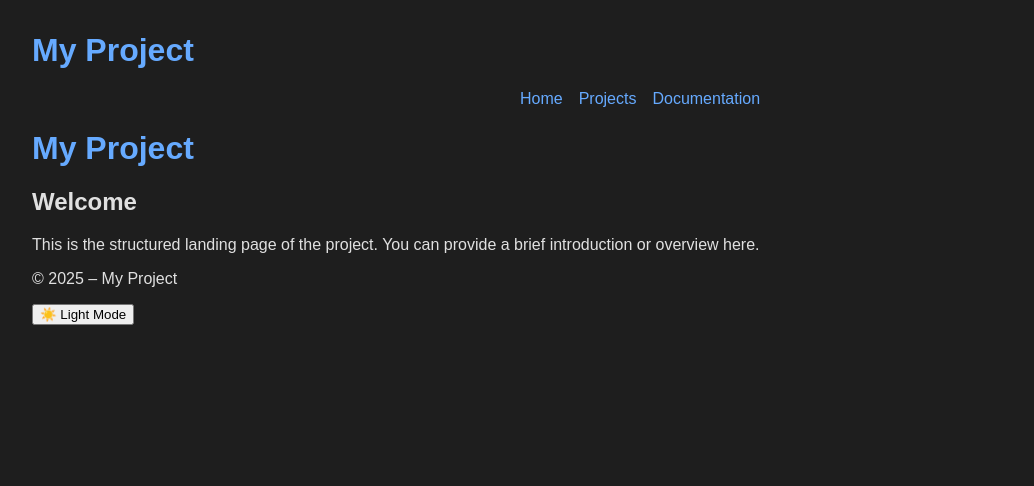
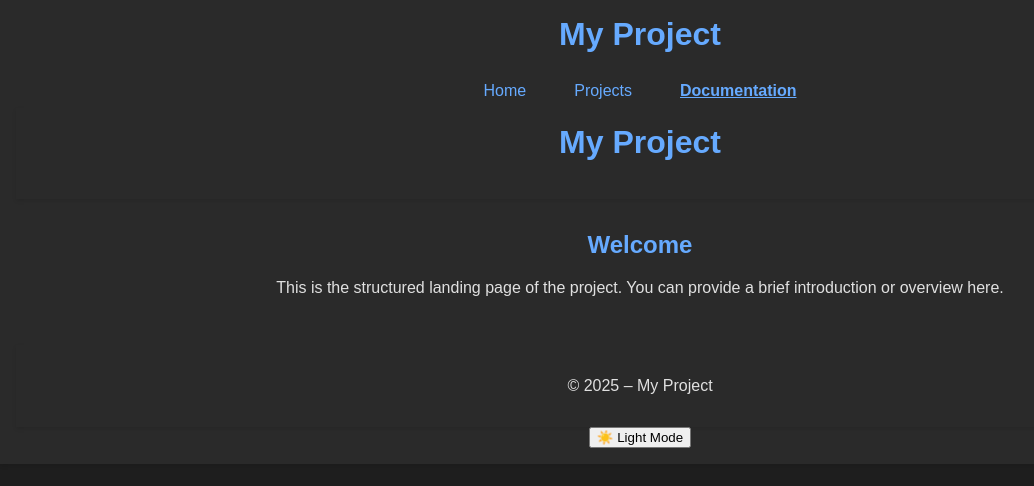
Before and after one commit to seppserver/html, a plain HTML site: page docs.html in a window 1280 px wide. Both pictures are taken after a click on the button "🌙 Dark Mode". Shown: the whole page, without its empty margins (0-1034 px from the left). Drawn offline with Linux system fonts and the light colour scheme.

Commit message:
Update style.css

```diff
--- a/style.css
+++ b/style.css
@@ -1,60 +1,44 @@
+/* ===== Base Styles ===== */
 body {
   font-family: Arial, sans-serif;
-  margin: 2em;
+  margin: 0;
+  padding: 0;
   background-color: #f9f9f9;
-  color: #444444; /* vorher: #333 */
+  color: #333;
+  display: flex;
+  flex-direction: column;
+  min-height: 100vh;
 }
 
-h1 {
+h1, h2 {
+  margin-top: 0;
   color: #0066cc;
 }
 
 a {
   color: #0066cc;
   text-decoration: none;
-}
-
-a:hover {
-  text-decoration: underline;
-}
-/* Heller Modus (Standard) */
-body {
-  font-family: Arial, sans-serif;
-  margin: 2em;
-  background-color: #f9f9f9;
-  color: #333;
-}
-
-h1 {
-  color: #0066cc;
-}
-
-a {
-  color: #0066cc;
-  text-decoration: none;
+  font-weight: 500;
 }
 
 a:hover {
   text-decoration: underline;
 }
 
-/* Dunkler Modus */
-body.dark-mode {
-  background-color: #1e1e1e;
-  color: #e0e0e0;
+/* ===== Header & Footer ===== */
+.site-header,
+.site-footer {
+  background-color: #eee;
+  padding: 1em;
+  text-align: center;
+  box-shadow: 0 2px 4px rgba(0, 0, 0, 0.1);
 }
 
-body.dark-mode h1 {
-  color: #66aaff;
+.site-footer {
+  margin-top: auto;
 }
 
-body.dark-mode a {
-  color: #66aaff;
-}
-
-body.dark-mode a:hover {
-  color: #99ccff;
-}
+/* ===== Navigation ===== */
 #menu-toggle {
   display: none;
   background: none;
@@ -71,7 +55,65 @@ body.dark-mode a:hover {
   flex-wrap: wrap;
 }
 
-/* Mobile: Menü zunächst verstecken */
+.main-nav a {
+  padding: 0.5em 1em;
+  border-radius: 5px;
+  transition: background-color 0.2s ease-in-out;
+}
+
+.main-nav a.active {
+  text-decoration: underline;
+  font-weight: bold;
+  color: #003366;
+}
+
+.main-nav a:hover {
+  background-color: #ddd;
+}
+
+/* ===== Content Area ===== */
+.content {
+  flex: 1;
+  padding: 2em;
+}
+
+/* ===== Dark Mode ===== */
+body.dark-mode {
+  background-color: #1e1e1e;
+  color: #e0e0e0;
+}
+
+body.dark-mode h1,
+body.dark-mode h2 {
+  color: #66aaff;
+}
+
+body.dark-mode a {
+  color: #66aaff;
+}
+
+body.dark-mode a:hover {
+  color: #99ccff;
+}
+
+body.dark-mode .site-header,
+body.dark-mode .site-footer {
+  background-color: #2a2a2a;
+}
+
+body.dark-mode .main-nav a:hover {
+  background-color: #444;
+}
+
+body.dark-mode .main-nav a.active {
+  color: #66aaff;
+}
+
+body.dark-mode #menu-toggle {
+  color: #fff;
+}
+
+/* ===== Responsive Menu ===== */
 @media (max-width: 768px) {
   #menu-toggle {
     display: block;
@@ -79,19 +121,19 @@ body.dark-mode a:hover {
   }
 
   .main-nav {
-    display: none;
     flex-direction: column;
     align-items: center;
     gap: 0.5em;
-    margin-top: 1em;
+
+    /* Animation */
+    max-height: 0;
+    opacity: 0;
+    overflow: hidden;
+    transition: max-height 0.3s ease-out, opacity 0.3s ease-out;
   }
 
   .main-nav.nav-visible {
-    display: flex;
+    max-height: 500px;
+    opacity: 1;
   }
 }
-
-/* Dark mode styles */
-body.dark-mode #menu-toggle {
-  color: #fff;
-}
```
